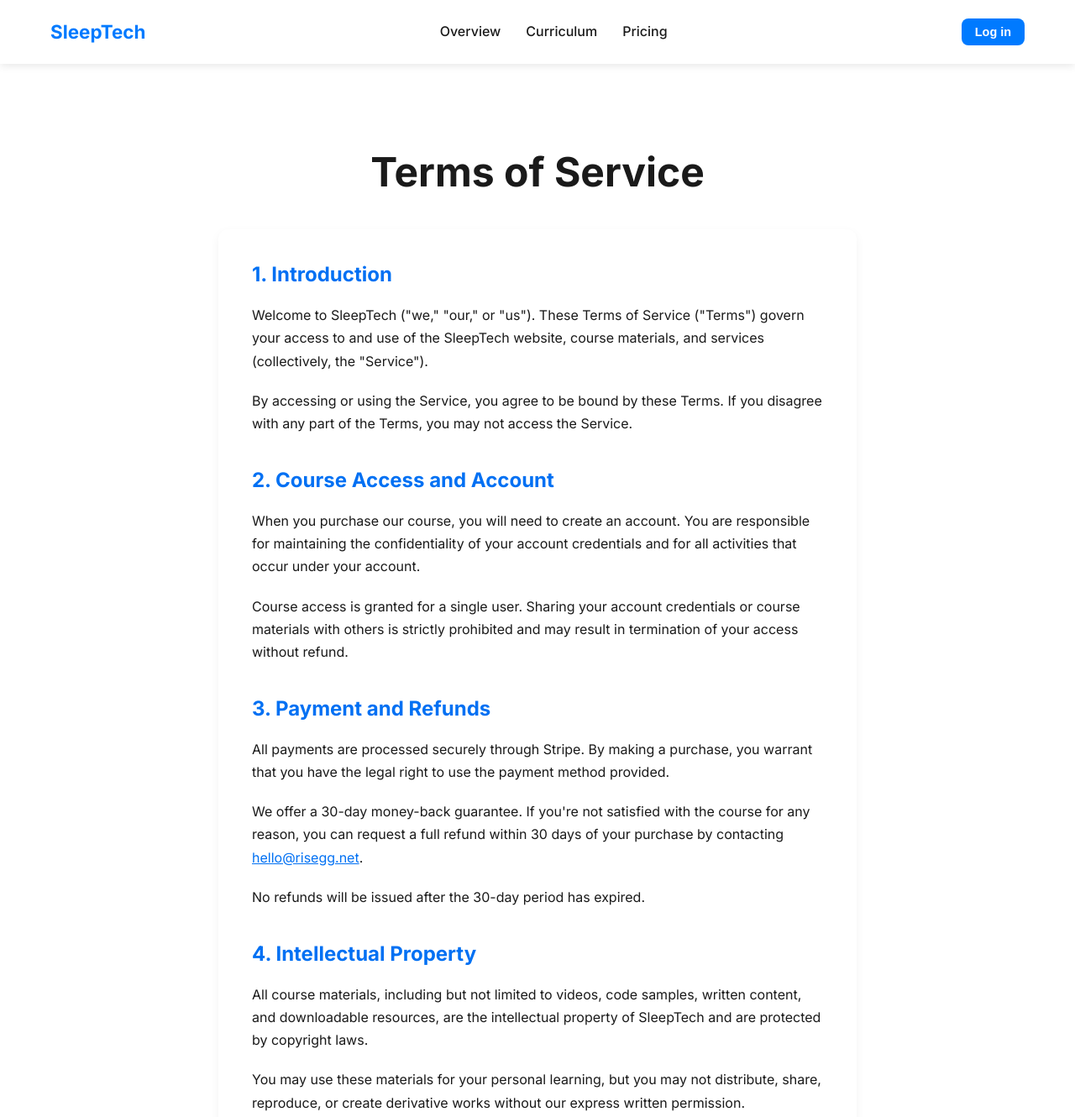
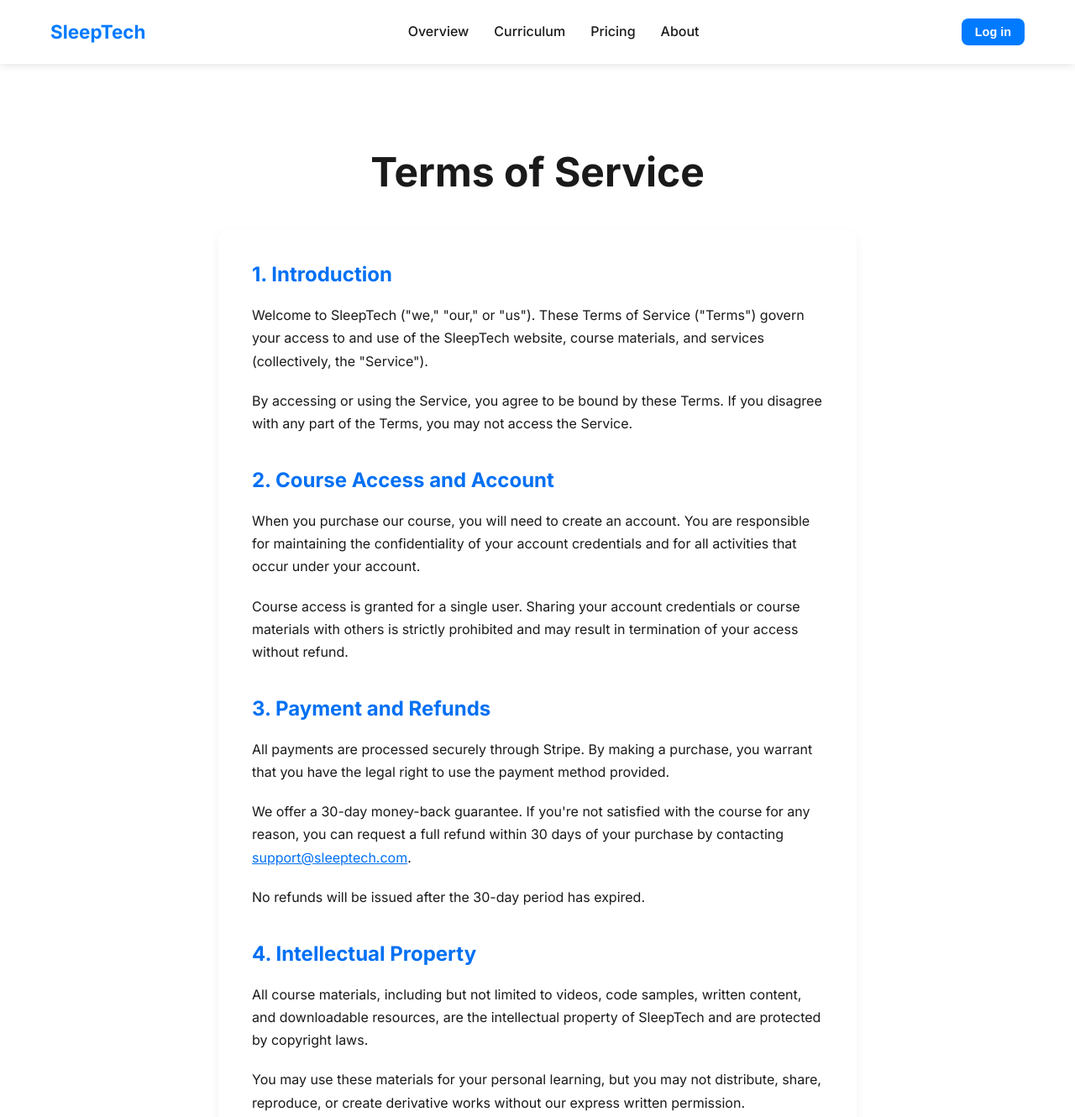
Before and after one commit to RyanNovinc/ClaudeAppBuilder, a website: page terms-of-service.html in a window 1280 px wide. Shown: the top 1330 px of the page at 84% size. Drawn offline with Linux system fonts and the light colour scheme.

Commit message:
Update terms-of-service.html

```diff
--- a/terms-of-service.html
+++ b/terms-of-service.html
@@ -91,6 +91,7 @@
                     <li><a href="index.html#overview">Overview</a></li>
                     <li><a href="index.html#curriculum">Curriculum</a></li>
                     <li><a href="index.html#pricing">Pricing</a></li>
+                    <li><a href="about-creator.html">About</a></li>
                 </ul>
             </nav>
             <button class="cta-button small" id="loginButton" onclick="netlifyIdentity && netlifyIdentity.open()">Log in</button>
@@ -113,7 +114,7 @@
 
             <h2>3. Payment and Refunds</h2>
             <p>All payments are processed securely through Stripe. By making a purchase, you warrant that you have the legal right to use the payment method provided.</p>
-            <p>We offer a 30-day money-back guarantee. If you're not satisfied with the course for any reason, you can request a full refund within 30 days of your purchase by contacting <a href="mailto:hello@risegg.net">hello@risegg.net</a>.</p>
+            <p>We offer a 30-day money-back guarantee. If you're not satisfied with the course for any reason, you can request a full refund within 30 days of your purchase by contacting <a href="mailto:support@sleeptech.com">support@sleeptech.com</a>.</p>
             <p>No refunds will be issued after the 30-day period has expired.</p>
 
             <h2>4. Intellectual Property</h2>
@@ -136,7 +137,7 @@
             <p>These Terms shall be governed by and construed in accordance with the laws of the jurisdiction in which SleepTech operates, without regard to its conflict of law provisions.</p>
 
             <h2>9. Contact Information</h2>
-            <p>If you have any questions about these Terms, please contact us at <a href="mailto:hello@risegg.net">hello@risegg.net</a>.</p>
+            <p>If you have any questions about these Terms, please contact us at <a href="mailto:support@sleeptech.com">support@sleeptech.com</a>.</p>
 
             <a href="index.html" class="back-link">← Back to Home</a>
         </div>
@@ -152,6 +153,7 @@
                         <li><a href="index.html#overview">Overview</a></li>
                         <li><a href="index.html#curriculum">Curriculum</a></li>
                         <li><a href="index.html#pricing">Pricing</a></li>
+                        <li><a href="about-creator.html">About Creator</a></li>
                     </ul>
                 </div>
                 <div class="link-group">
@@ -165,7 +167,7 @@
                 <div class="link-group">
                     <h4>Contact</h4>
                     <ul>
-                        <li><a href="mailto:hello@risegg.net">Email Support</a></li>
+                        <li><a href="mailto:support@sleeptech.com">Email Support</a></li>
                     </ul>
                 </div>
             </div>
```
